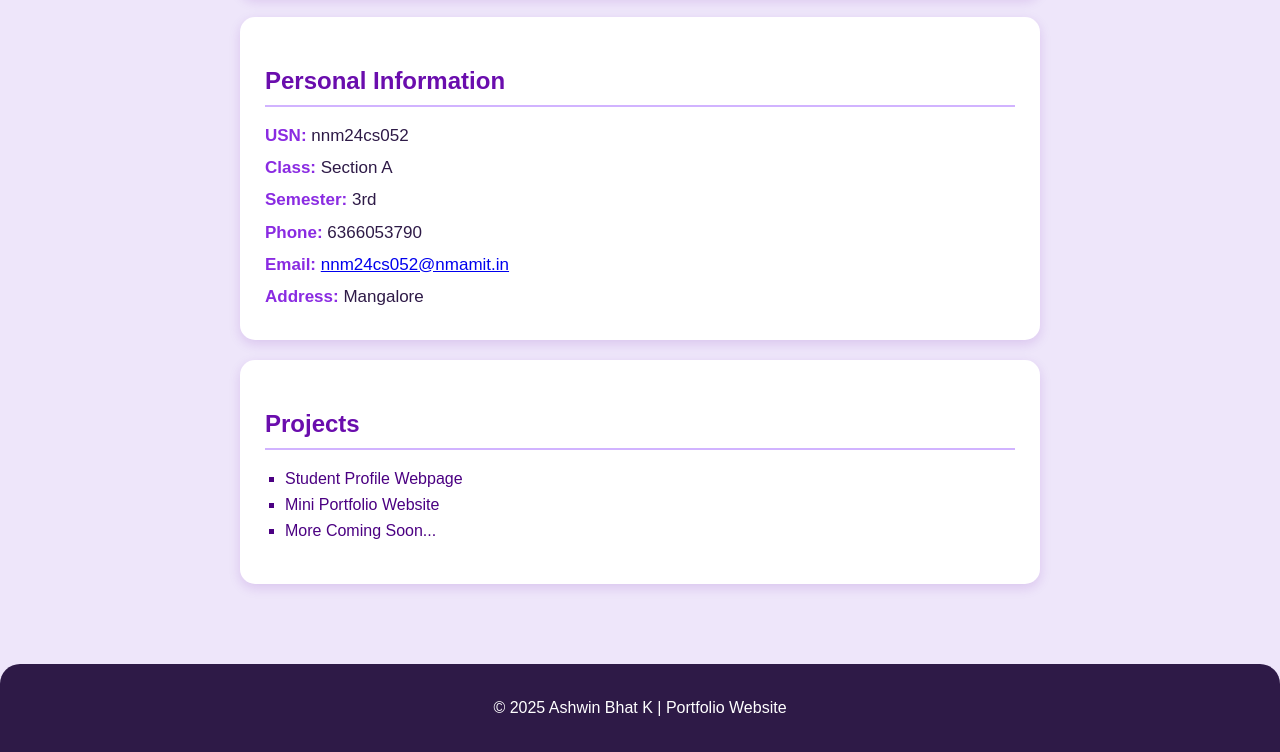
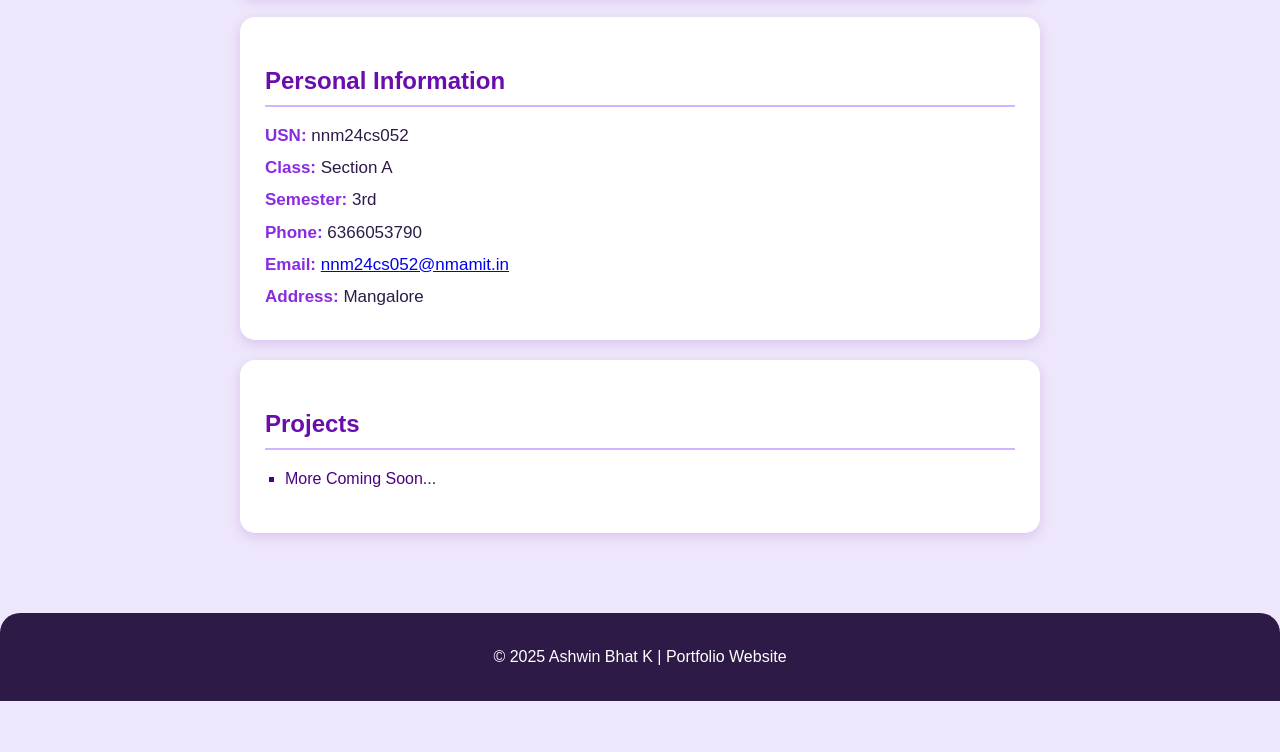
Before and after one commit to Ashwin-093/Ashwin-093.github.io, a plain HTML site: page index.html in a window 1280 px wide. Shown: the part 716-1468 px from the top of the page. After the commit the page ends 1417 px from the top, so only its background shows below. Drawn offline with Linux system fonts and the light colour scheme.

Commit message:
index.html

```diff
--- a/index.html
+++ b/index.html
@@ -46,8 +46,6 @@
       <section id="portfolio">
         <h2>Projects</h2>
         <ul>
-          <li>Student Profile Webpage</li>
-          <li>Mini Portfolio Website</li>
           <li>More Coming Soon...</li>
         </ul>
       </section>
```
